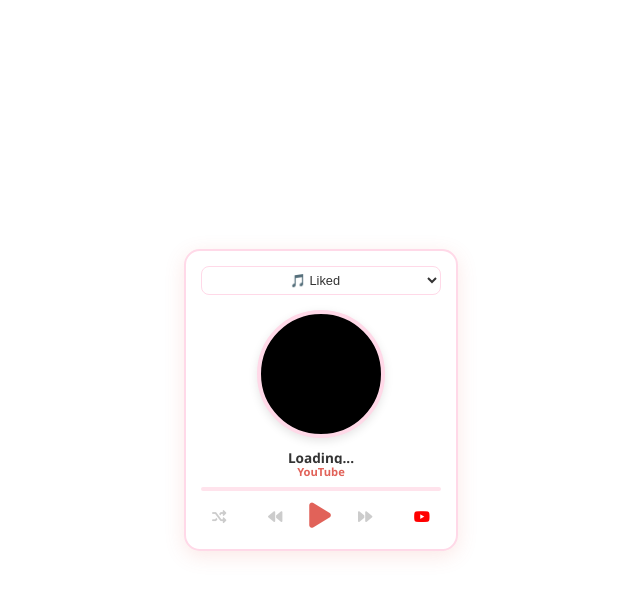
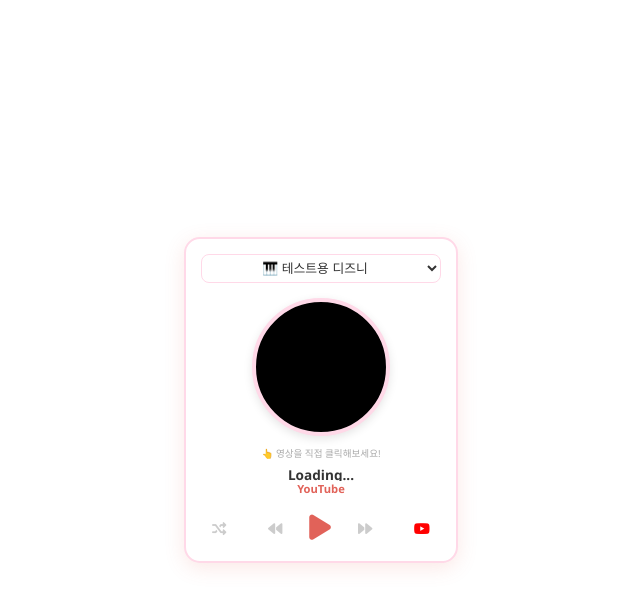
Before and after one commit to yujeonglee623/notion, a Flask app: page /playlist in a window 1280 px wide. Shown: the top 607 px of the page, without its empty margins (319-959 px from the left). Run offline with Flask 3, Linux system fonts and the light colour scheme.

Commit message:
Update playlist.html

```diff
--- a/templates/playlist.html
+++ b/templates/playlist.html
@@ -23,6 +23,7 @@
             text-align: center;
             border: 2px solid #FFD9E8;
             position: relative;
+            z-index: 10;
         }
 
         .playlist-select {
@@ -32,45 +33,38 @@
             outline: none; cursor: pointer; text-align: center;
         }
 
-        /* ⭐ 앨범 커버 대신 영상을 넣을 틀 (동그라미) */
+        /* 영상 틀 */
         .video-wrapper {
-            width: 120px; height: 120px;
-            border-radius: 50%; /* 동그랗게 */
+            width: 130px; height: 130px; /* 크기 조금 키움 */
+            border-radius: 50%;
             margin: 0 auto 10px;
             position: relative;
             box-shadow: 0 3px 10px rgba(0,0,0,0.1);
             border: 4px solid #FFD9E8;
-            overflow: hidden; /* 네모난 영상을 동그랗게 자름 */
+            overflow: hidden;
             background: #000;
-            z-index: 10;
+            z-index: 20; /* 제일 위로 올림 */
         }
 
-        /* 유튜브 플레이어 (확대해서 꽉 차게) */
+        /* ⭐ 유튜브 플레이어 (직접 클릭 가능하게 설정!) */
         #yt-player {
             width: 200%; height: 200%;
             margin-left: -50%; margin-top: -50%;
-            pointer-events: none; /* 클릭은 버튼으로만 하게 막음 */
+            pointer-events: auto; /* ⭐⭐⭐ 핵심: 클릭 허용! */
+            cursor: pointer;
         }
 
         h2 { margin: 5px 0 0; font-size: 0.85rem; color: #333; font-weight: bold; white-space: nowrap; overflow: hidden; text-overflow: ellipsis; height: 1.2em; }
         h3 { margin: 0 0 5px; font-size: 0.7rem; color: #E16259; }
 
-        .progress-container {
-            background: #ffe3ec; border-radius: 5px; cursor: pointer;
-            margin: 8px 0; height: 4px; width: 100%;
-        }
-        .progress {
-            background-color: #E16259; border-radius: 5px;
-            height: 100%; width: 0%; transition: width 0.1s linear;
-        }
-
-        .controls { display: flex; justify-content: space-between; align-items: center; padding: 0 5px; }
+        .controls { display: flex; justify-content: space-between; align-items: center; padding: 0 5px; margin-top: 15px;}
         .btn { background: none; border: none; cursor: pointer; color: #ccc; font-size: 0.9rem; transition: 0.2s; }
         .btn:hover { color: #E16259; }
-        .btn.active { color: #E16259; }
         .main-controls { display: flex; align-items: center; gap: 15px; }
         .btn-big { font-size: 1.8rem; color: #E16259; }
-        .btn-big:hover { transform: scale(1.1); }
+
+        /* 안내 문구 */
+        .hint { font-size: 0.6rem; color: #aaa; margin-bottom: 5px; }
     </style>
 </head>
 <body>
@@ -81,18 +75,16 @@
             <div id="yt-player"></div>
         </div>
 
+        <div class="hint">👆 영상을 직접 클릭해보세요!</div>
+
         <h2 id="title">Loading...</h2>
         <h3 id="artist">YouTube</h3>
 
-        <div class="progress-container" id="progress-container">
-            <div class="progress" id="progress"></div>
-        </div>
-
         <div class="controls">
-            <button class="btn" id="shuffle" title="Random"><i class="fas fa-random"></i></button>
+            <button class="btn" id="shuffle"><i class="fas fa-random"></i></button>
             <div class="main-controls">
                 <button class="btn" id="prev"><i class="fas fa-backward"></i></button>
-                <button class="btn btn-big" id="play"><i class="fas fa-play"></i></button>
+                <button class="btn btn-big" id="play_icon"><i class="fas fa-play"></i></button>
                 <button class="btn" id="next"><i class="fas fa-forward"></i></button>
             </div>
             <button class="btn" style="cursor: default; color: #FF0000;"><i class="fab fa-youtube"></i></button>
@@ -100,27 +92,21 @@
     </div>
 
     <script>
-        // ⭐ 테스트를 위해 '디즈니 피아노' ID를 먼저 써봐! (이건 무조건 됨)
+        // ⭐ 테스트용 디즈니 ID (이게 되면 유정이 ID 문제임)
         const MY_PLAYLISTS = [
-            { name: "🎵 Liked", id: "PLRt0gIuMcszKrYLPxNQJUK3u0eHU6Ipla" },
+            { name: "🎹 테스트용 디즈니", id: "PLwNuT9q3Y2siGjjg3D9goxnOVMtDJv69K" },
+            { name: "🎵 내 최애 플리", id: "PL4fGSI1pDJn6jXS_Tv_N9B8Z0HTRVJE0m" } // 여기에 유정이 ID 넣어
         ];
 
         let currentPlaylistId = MY_PLAYLISTS[0].id;
         let player;
-        let updateTimer;
         let isShuffle = false;
 
         const dropdown = document.getElementById('playlist-dropdown');
-        const playBtn = document.getElementById('play');
-        const prevBtn = document.getElementById('prev');
-        const nextBtn = document.getElementById('next');
-        const shuffleBtn = document.getElementById('shuffle');
         const titleEl = document.getElementById('title');
         const artistEl = document.getElementById('artist');
-        const progress = document.getElementById('progress');
-        const progressContainer = document.getElementById('progress-container');
+        const playIcon = document.getElementById('play_icon');
 
-        // 드롭다운 채우기
         MY_PLAYLISTS.forEach((pl) => {
             const option = document.createElement('option');
             option.value = pl.id; option.text = pl.name; dropdown.appendChild(option);
@@ -146,8 +132,7 @@
                     'list': currentPlaylistId,
                     'playsinline': 1,
                     'controls': 0, // 컨트롤바 숨김
-                    'disablekb': 1,
-                    'origin': window.location.origin // ⭐ 중요!
+                    'origin': window.location.origin
                 },
                 events: {
                     'onReady': onPlayerReady,
@@ -158,24 +143,28 @@
         }
 
         function onPlayerError(event) {
-            console.log("Error:", event.data);
-            // 에러 나면 1초 뒤 다음 곡
-            setTimeout(() => { if(player && player.nextVideo) player.nextVideo(); }, 1000);
+            let msg = "오류 발생 (" + event.data + ")";
+            if(event.data === 150 || event.data === 101) msg = "퍼가기 금지된 영상입니다 (자동 스킵)";
+            else if(event.data === 100) msg = "영상을 찾을 수 없습니다.";
+
+            console.log(msg);
+            // 에러 시 다음 곡으로
+            setTimeout(() => { if(player) player.nextVideo(); }, 1000);
         }
 
         function onPlayerReady(event) {
+            titleEl.innerText = "Ready!";
+            artistEl.innerText = "Touch Video to Play";
             player.setVolume(100);
             updateTrackInfo();
         }
 
         function onPlayerStateChange(event) {
             if (event.data == YT.PlayerState.PLAYING) {
-                playBtn.innerHTML = '<i class="fas fa-pause"></i>';
-                startProgressLoop();
+                playIcon.innerHTML = '<i class="fas fa-pause"></i>';
                 updateTrackInfo();
             } else {
-                playBtn.innerHTML = '<i class="fas fa-play"></i>';
-                stopProgressLoop();
+                playIcon.innerHTML = '<i class="fas fa-play"></i>';
             }
         }
 
@@ -188,48 +177,26 @@
             }
         }
 
-        // 재생/일시정지 토글
-        playBtn.addEventListener('click', () => {
+        // 버튼 기능들
+        document.getElementById('prev').addEventListener('click', () => player && player.previousVideo());
+        document.getElementById('next').addEventListener('click', () => player && player.nextVideo());
+
+        // 핑크 버튼 눌러도 재생 시도 (하지만 영상 클릭이 더 확실함)
+        playIcon.addEventListener('click', () => {
             if(!player) return;
             const state = player.getPlayerState();
-            if (state == 1) player.pauseVideo();
-            else player.playVideo();
+            if(state == 1) player.pauseVideo(); else player.playVideo();
         });
 
-        prevBtn.addEventListener('click', () => player && player.previousVideo());
-        nextBtn.addEventListener('click', () => player && player.nextVideo());
-
-        shuffleBtn.addEventListener('click', () => {
+        document.getElementById('shuffle').addEventListener('click', () => {
             if(!player) return;
             isShuffle = !isShuffle;
             player.setShuffle(isShuffle);
-            if(isShuffle) shuffleBtn.classList.add('active');
-            else shuffleBtn.classList.remove('active');
-        });
-
-        function startProgressLoop() {
-            stopProgressLoop();
-            updateTimer = setInterval(() => {
-                if(!player || !player.getDuration) return;
-                const currentTime = player.getCurrentTime();
-                const duration = player.getDuration();
-                if(duration > 0) {
-                    const percent = (currentTime / duration) * 100;
-                    progress.style.width = `${percent}%`;
-                }
-            }, 500);
-        }
-
-        function stopProgressLoop() {
-            if(updateTimer) clearInterval(updateTimer);
-        }
-
-        progressContainer.addEventListener('click', (e) => {
-            if(!player) return;
-            const width = progressContainer.clientWidth;
-            const clickX = e.offsetX;
-            const duration = player.getDuration();
-            player.seekTo((clickX / width) * duration, true);
+            if(isShuffle) {
+                document.getElementById('shuffle').classList.add('active');
+            } else {
+                document.getElementById('shuffle').classList.remove('active');
+            }
         });
     </script>
 </body>
```
